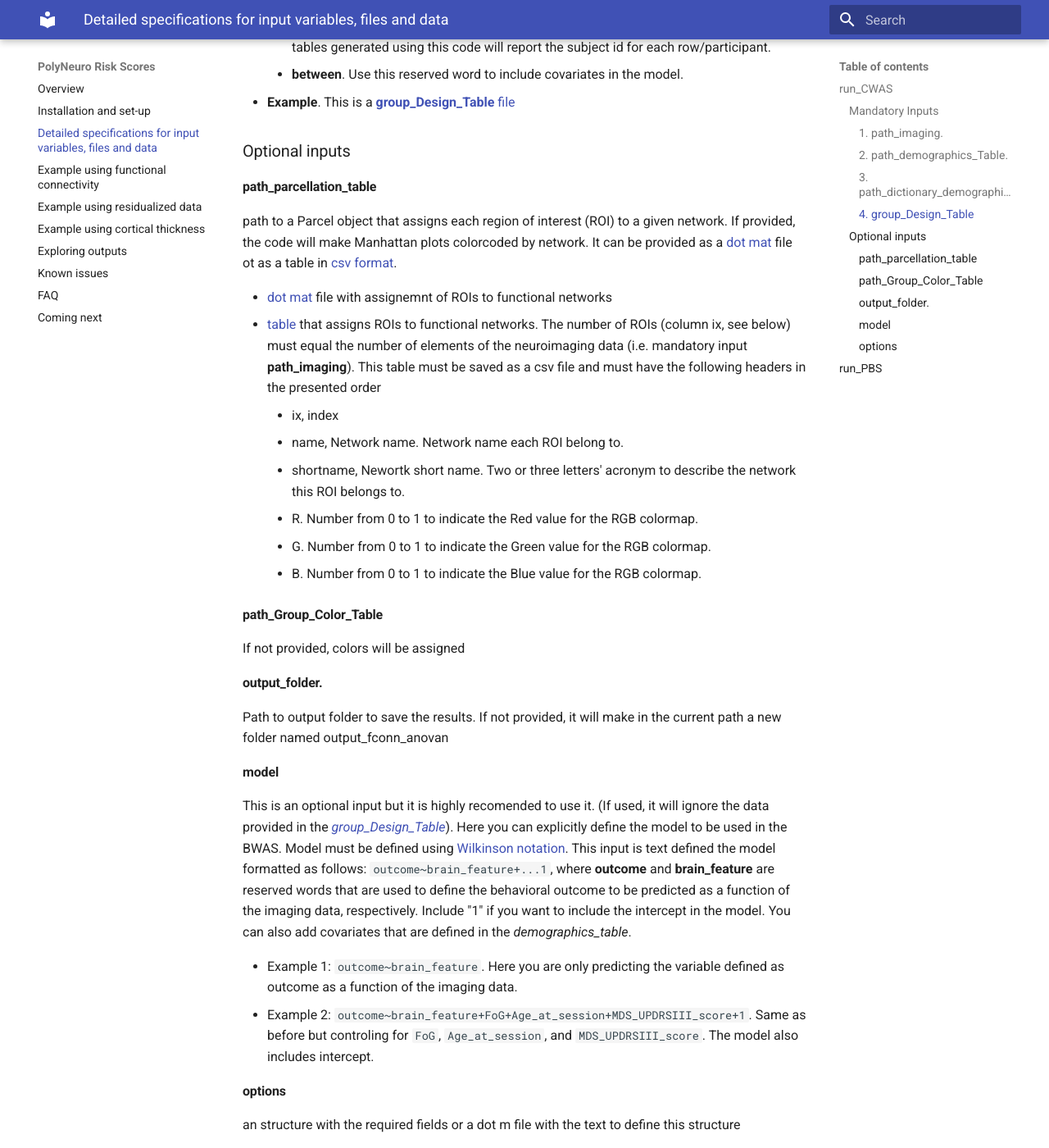
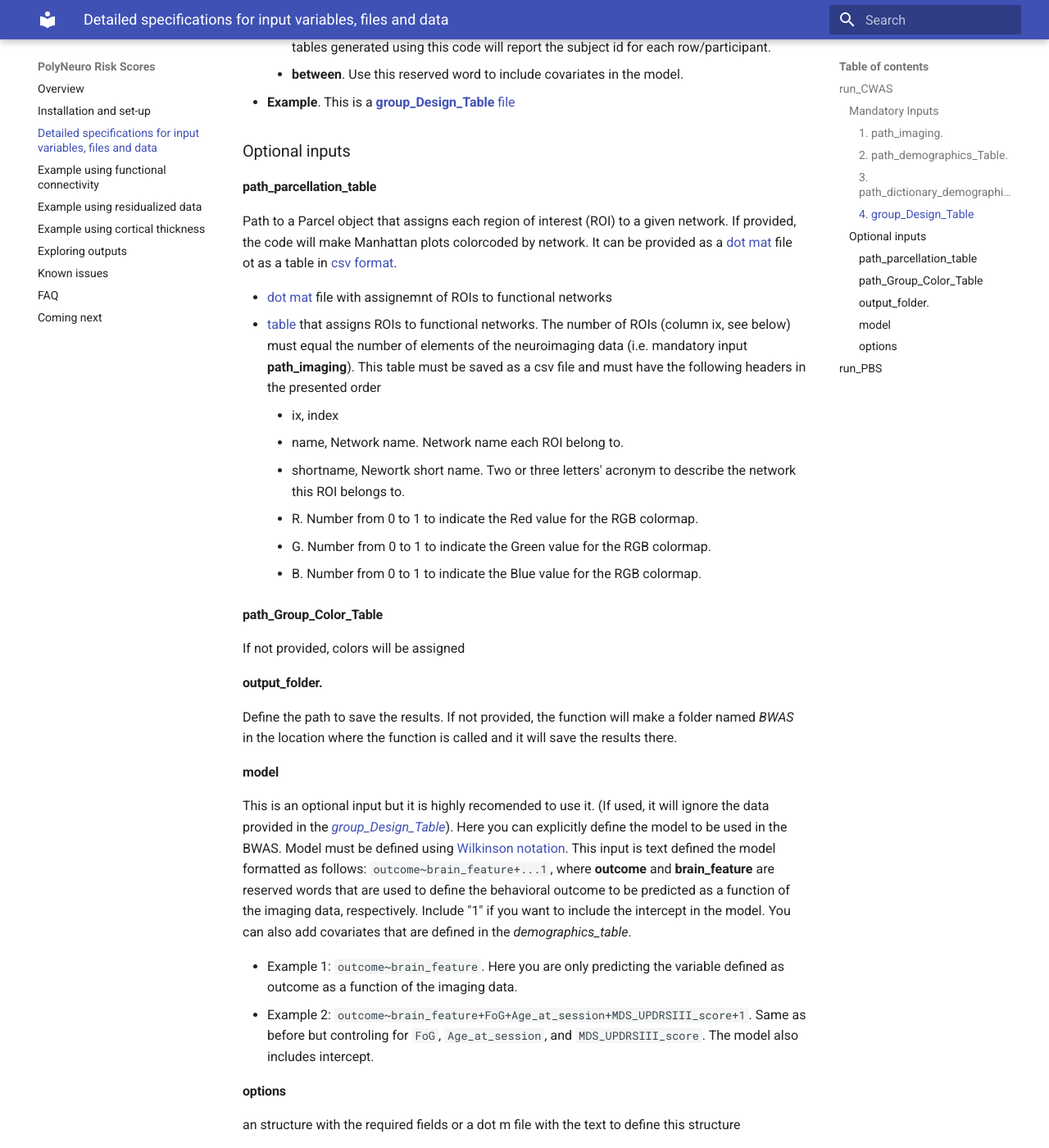
Before and after one commit to omiranda/polyneuro_risk_score, an MkDocs documentation site: the page built from docs/detailed_description.md, in a window 1280 px wide and 1400 px high, scrolled down 2254 px. Shown: the whole window at 82% size. Built offline with MkDocs 1.6.1 and Material for MkDocs 9.7.7, drawn with Linux system fonts in a browser that asks for light colours; formulas are drawn with MathJax 3; old or Windows-style settings are respelled for this version of MkDocs.

Commit message:
Update detailed_description.md

```diff
--- a/docs/detailed_description.md
+++ b/docs/detailed_description.md
@@ -58,7 +58,7 @@ This table will also indicate if each included variable is a *between* or *withi
 
 ### Optional inputs
 #### **path_parcellation_table**
-path to a Parcel object that assigns each region of interest (ROI) to a given network. If provided, the code will make Manhattan plots colorcoded by network.
+Path to a Parcel object that assigns each region of interest (ROI) to a given network. If provided, the code will make Manhattan plots colorcoded by network.
 It can be provided as a [dot mat](./detailed_specs/HCP_ColeAnticevic.mat) file ot as a table in [csv format](./detailed_specs/HCP_ColeAnticevic.csv).
 
 - [dot mat](./detailed_specs/HCP_ColeAnticevic.mat) file with assignemnt of ROIs to functional networks
@@ -69,11 +69,13 @@ It can be provided as a [dot mat](./detailed_specs/HCP_ColeAnticevic.mat) file o
     - R. Number from 0 to 1 to indicate the Red value for the RGB colormap.
     - G. Number from 0 to 1 to indicate the Green value for the RGB colormap.
     - B. Number from 0 to 1 to indicate the Blue value for the RGB colormap.
+
 #### **path_Group_Color_Table**
+If not provided, colors will be assigned
 
-If not provided, colors will be assigned
 #### **output_folder**.
-Path to output folder to save the results. If not provided, it will make in the current path a new folder named output_fconn_anovan
+Define the path to save the results. If not provided, the function will make a folder named *BWAS* in the location where the function is called and it will save the results there.
+
 #### **model**
 This is an optional input but it is highly recomended to use it.
 (If used, it will ignore the data provided in the [*group_Design_Table*](#4-groupdesigntable)).
```
